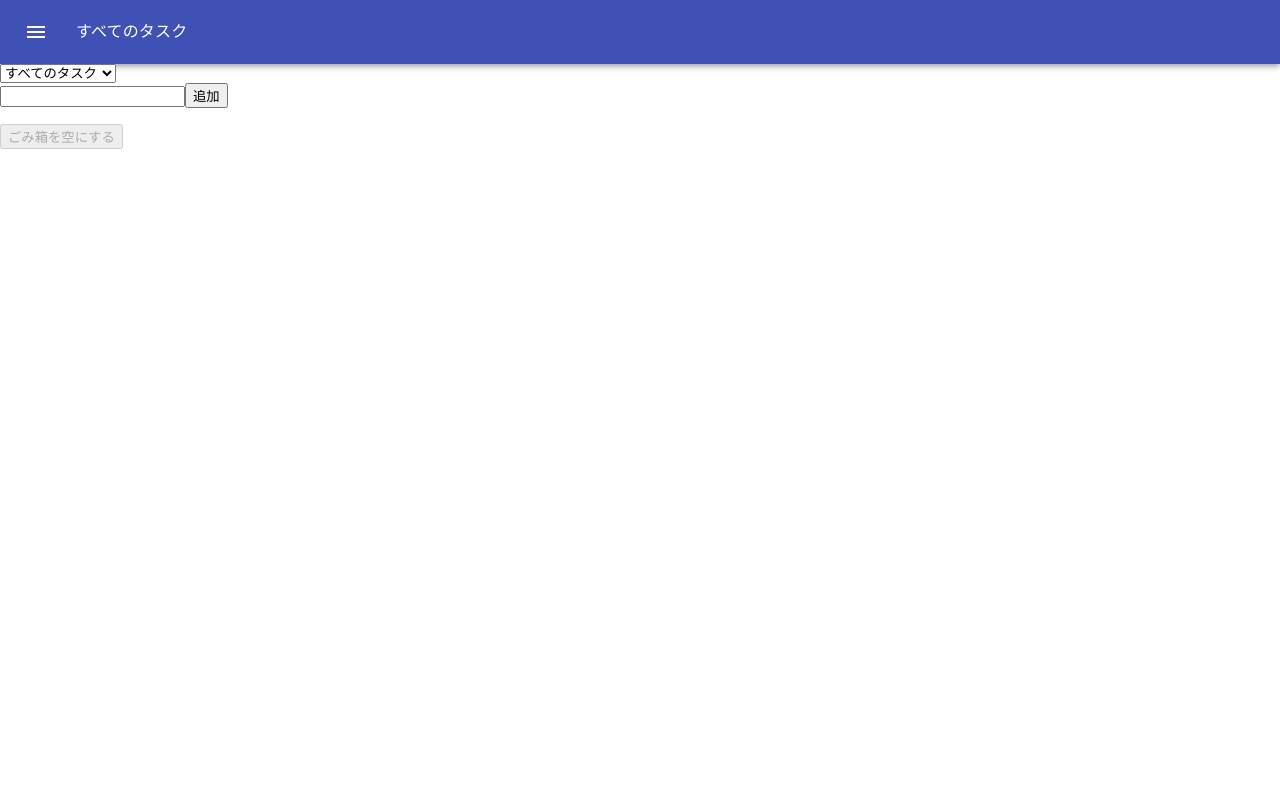
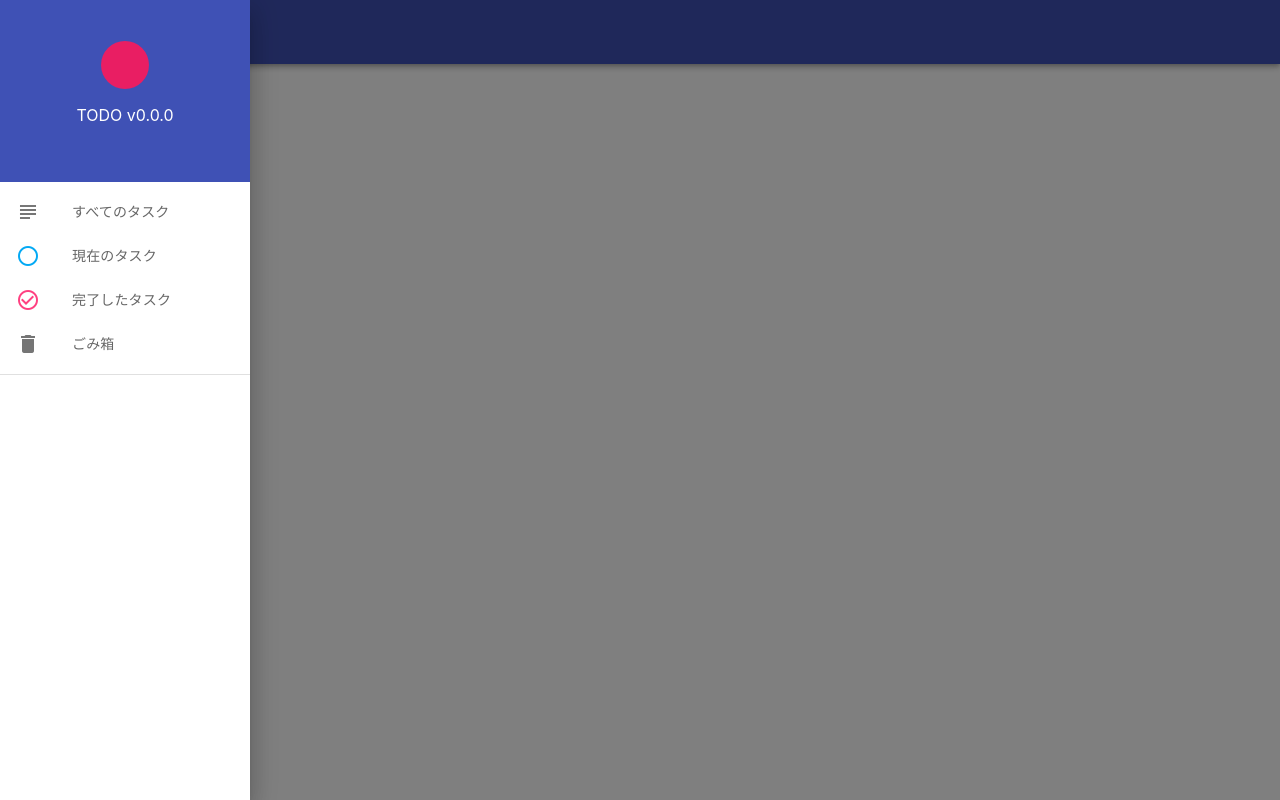
Before and after one commit to jagatea/react_todoList, a React (Vite) app: page / in a window 1280 px wide. Both pictures are taken after a click on the button "menu". Built offline with nearby package versions, Linux system fonts and the light colour scheme.

Commit message:
SideBar コンポーネントのMUI化

```diff
--- a/src/App.tsx
+++ b/src/App.tsx
@@ -29,6 +29,7 @@
   const [text, setText] = useState('');
   const [todos, setTodos] = useState<Todo[]>([]);
   const [filter, setFilter] = useState<Filter>('all');
+  const [drawerOpen, setDrawerOpen] = useState(false);
 
   const handleChange = (e: React.ChangeEvent<HTMLInputElement>) => {
     setText(e.target.value);
@@ -64,7 +65,7 @@
     setTodos((todos) => {
       const newTodos = todos.map((todo) => {
         if (todo.id === id) {
-          return { ...todo, [key]: value }
+          return { ...todo, [key]: value };
         } else {
           return todo;
         }
@@ -82,11 +83,19 @@
     setTodos((todos) => todos.filter((todo) => !todo.removed));
   };
 
+  const handleToggleDrawer = () => {
+    setDrawerOpen((drawerOpen) => !drawerOpen);
+  };
+
   return (
     <ThemeProvider theme={theme}>
       <GlobalStyles styles={{ body: { margin: 0, padding: 0 } }} />
-      <ToolBar filter={filter} />
-      <SideBar onSort={handleSort} />
+      <ToolBar filter={filter} onToggleDrawer={handleToggleDrawer} />
+      <SideBar
+        drawerOpen={drawerOpen}
+        onToggleDrawer={handleToggleDrawer}
+        onSort={handleSort}
+      />
       <FormDialog
         text={text}
         onChange={handleChange}
--- a/src/SideBar.tsx
+++ b/src/SideBar.tsx
@@ -1,17 +1,119 @@
+import Icon from '@mui/material/Icon';
+import Drawer from '@mui/material/Drawer';
+import List from '@mui/material/List';
+import Divider from '@mui/material/Divider';
+import ListItem from '@mui/material/ListItem';
+import ListItemButton from '@mui/material/ListItemButton';
+import ListItemIcon from '@mui/material/ListItemIcon';
+import ListItemText from '@mui/material/ListItemText';
+import Avatar from '@mui/material/Avatar';
+
+import { styled } from '@mui/material/styles';
+import { indigo, pink, lightBlue } from '@mui/material/colors';
+
+// バージョンを `package.json` の "version" エントリから取得
+import pjson from "../package.json";
+
+// ドロワー内リストの幅をカスタマイズ
+const DrawerList = styled('div')(() => ({
+  width: 250,
+}));
+
+// ドロワーヘッダーのサイズ・色などをカスタマイズ
+const DrawerHeader = styled('div')(() => ({
+  height: 150,
+  display: 'flex',
+  flexDirection: 'column',
+  justifyContent: 'center',
+  alignItems: 'center',
+  padding: '1em',
+  backgroundColor: indigo[500],
+  color: '#ffffff',
+  fontFamily: '-apple-system, BlinkMacSystemFont, Roboto, sans-serif',
+}));
+
+// ヘッダー内に表示するアバターのカスタマイズ
+const DrawerAvatar = styled(Avatar)(({ theme }) => ({
+  backgroundColor: pink[500],
+  width: theme.spacing(6),
+  height: theme.spacing(6),
+}))
+
 type Props = {
+  drawerOpen: boolean;
+  onToggleDrawer: () => void;
   onSort: (filter: Filter) => void;
 };
 
 export const SideBar = (props: Props) => {
   return (
-    <select
-      defaultValue="all"
-      onChange={(e) => props.onSort(e.target.value as Filter)}
+    <Drawer
+      variant="temporary"
+      open={props.drawerOpen}
+      onClose={props.onToggleDrawer}
     >
-      <option value="all">すべてのタスク</option>
-      <option value="checked">完了したタスク</option>
-      <option value="unchecked">現在のタスク</option>
-      <option value="removed">ごみ箱</option>
-    </select>
+      <DrawerList role="presentation" onClick={props.onToggleDrawer}>
+        {/* ヘッダーとアバター */}
+        <DrawerHeader>
+          <DrawerAvatar>
+            <Icon>cerate</Icon>
+          </DrawerAvatar>
+          {/* バージョン表示 */}
+          <p>TODO v{pjson.version}</p>
+        </DrawerHeader>
+        {/* リスト （元の <select>~</select>） */}
+        <List>
+          {/* all */}
+          <ListItem disablePadding>
+            <ListItemButton
+              aria-label="list-all"
+              onClick={() => props.onSort('all')}
+            >
+              <ListItemIcon>
+                <Icon>subject</Icon>
+              </ListItemIcon>
+              <ListItemText secondary="すべてのタスク" />
+            </ListItemButton>
+          </ListItem>
+          {/* unchecked */}
+          <ListItem disablePadding>
+            <ListItemButton
+              aria-label="list-unchecked"
+              onClick={() => props.onSort('unchecked')}
+            >
+              <ListItemIcon>
+                <Icon sx={{ color: lightBlue[500] }}>radio_button_unchecked</Icon>
+              </ListItemIcon>
+              <ListItemText secondary="現在のタスク" />
+            </ListItemButton>
+          </ListItem>
+          {/* checked */}
+          <ListItem disablePadding>
+            <ListItemButton
+              aria-label="list-checked"
+              onClick={() => props.onSort('checked')}
+            >
+              <ListItemIcon>
+                <Icon sx={{ color: pink.A200 }}>check_circle_outline</Icon>
+              </ListItemIcon>
+              <ListItemText secondary="完了したタスク" />
+            </ListItemButton>
+          </ListItem>
+          {/* removed */}
+          <ListItem disablePadding>
+            <ListItemButton
+              aria-label="list-removed"
+              onClick={() => props.onSort('removed')}
+            >
+              <ListItemIcon>
+                <Icon>delete</Icon>
+              </ListItemIcon>
+              <ListItemText secondary="ごみ箱" />
+            </ListItemButton>
+          </ListItem>
+        </List>
+        <Divider />
+      </DrawerList>
+    </Drawer>
   );
 };
--- a/src/ToolBar.tsx
+++ b/src/ToolBar.tsx
@@ -7,16 +7,17 @@
 
 type Props = {
   filter: Filter;
+  onToggleDrawer: () => void;
 };
 
 const translator = (arg: Filter) => {
   switch (arg) {
     case 'all':
       return 'すべてのタスク';
+    case 'unchecked':
+      return '現在のタスク';
     case 'checked':
       return '完了したタスク';
-    case 'unchecked':
-      return '現在のタスク';
     case 'removed':
       return 'ごみ箱';
     default:
@@ -35,6 +36,7 @@
             aria-label="menu-button"
             size="large"
             sx={{ mr: 2 }}
+            onClick={props.onToggleDrawer}
           >
             <Icon>menu</Icon>
           </IconButton>
```
